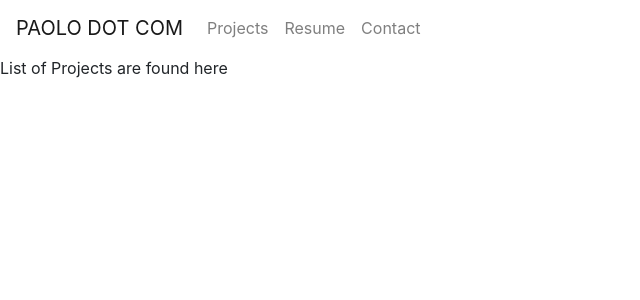
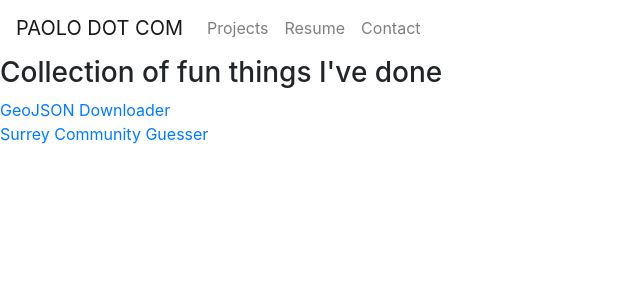
Before and after one commit to succip/paoloswebsite, a React (Create React App) app: page /projects in a window 1280 px wide. Shown: the top 300 px of the page, without its empty margins (0-640 px from the left). Built offline with nearby package versions, Linux system fonts and the light colour scheme.

Commit message:
added projects, styled favicon, changed doc title

```diff
--- a/public/index.html
+++ b/public/index.html
@@ -5,10 +5,7 @@
     <link rel="icon" href="%PUBLIC_URL%/favicon.ico" />
     <meta name="viewport" content="width=device-width, initial-scale=1" />
     <meta name="theme-color" content="#000000" />
-    <meta
-      name="description"
-      content="Web site created using create-react-app"
-    />
+    <meta name="description" content="Web site created using create-react-app" />
     <link rel="apple-touch-icon" href="%PUBLIC_URL%/logo192.png" />
     <!--
       manifest.json provides metadata used when your web app is installed on a
@@ -24,7 +21,7 @@
       work correctly both with client-side routing and a non-root public URL.
       Learn how to configure a non-root public URL by running `npm run build`.
     -->
-    <title>React App</title>
+    <title>Paolo's Website</title>
   </head>
   <body>
     <noscript>You need to enable JavaScript to run this app.</noscript>
--- a/src/Components/Projects/Projects.jsx
+++ b/src/Components/Projects/Projects.jsx
@@ -1,6 +1,16 @@
 import React from "react";
 const Projects = () => {
-  return <React.Fragment>List of Projects are found here</React.Fragment>;
+  return (
+    <React.Fragment>
+      <h3>Collection of fun things I've done</h3>
+      <div>
+        <a href="https://shielded-reaches-91505.herokuapp.com/">GeoJSON Downloader</a>
+      </div>
+      <div>
+        <a href="https://cosmos.surrey.ca/external/surreygame/">Surrey Community Guesser</a>
+      </div>
+    </React.Fragment>
+  );
 };
 
 export default Projects;
```
Also changed, not shown: 1 other file (tests, documents, lock files or other folders).
